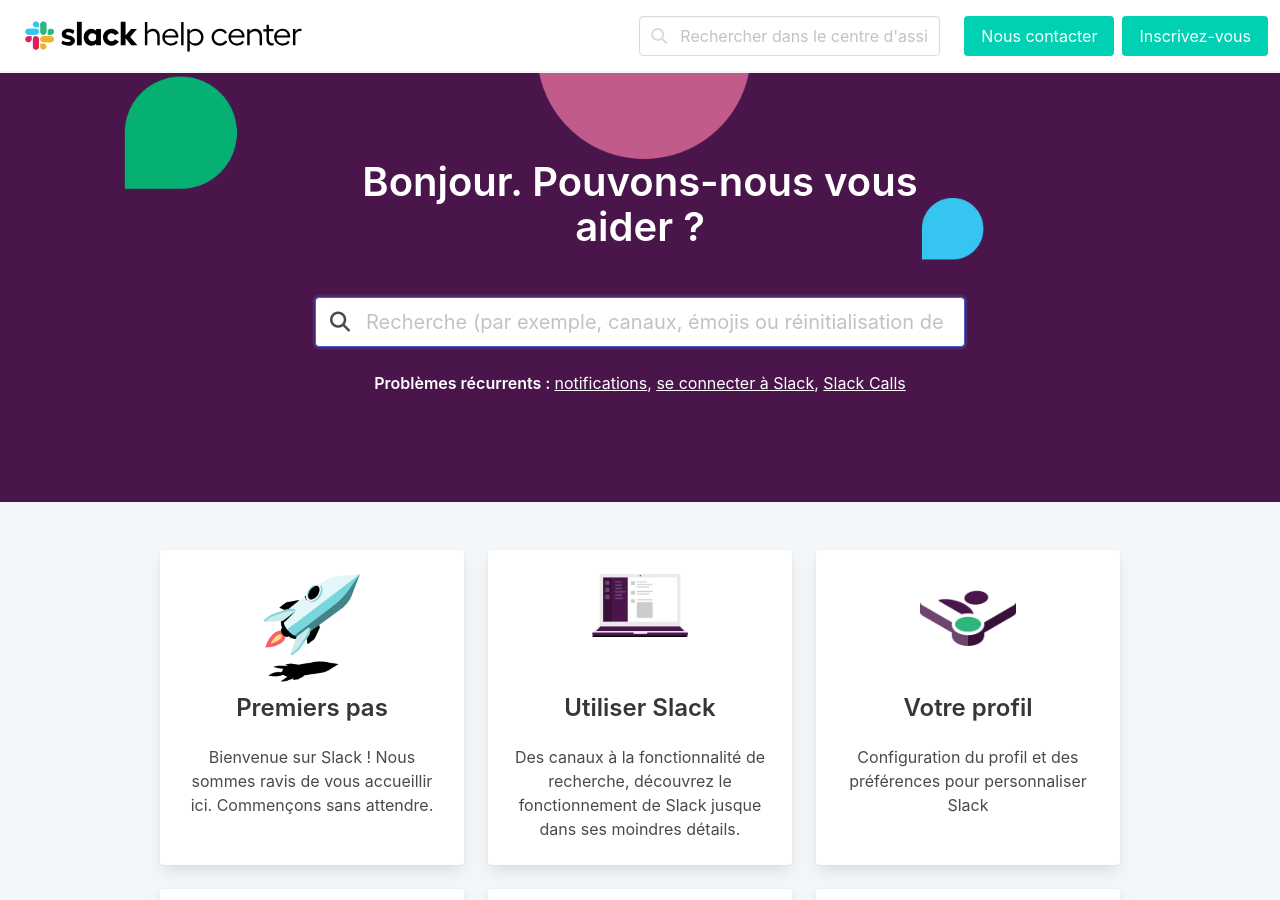
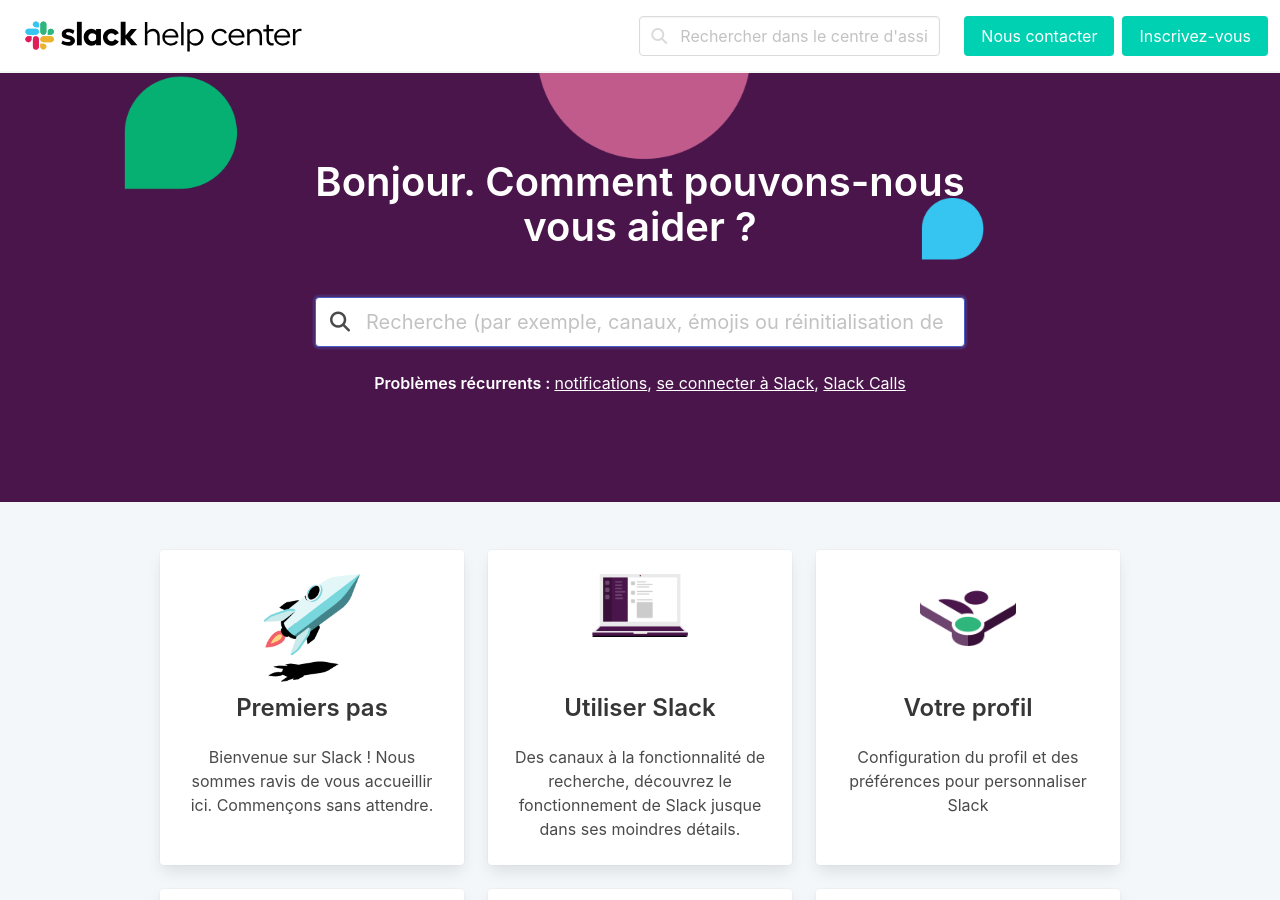
Before and after one commit to alexandrediasdasilva/bulma-jekyll-doc-sites, a Jekyll site: the page built from index.html, in a window 1280 px wide and 900 px high. Built offline with Jekyll 4.4.1, drawn with Linux system fonts in a browser that asks for light colours; nearby versions of some CDN libraries.

Commit message:
Updated 'index.html' via CloudCannon

```diff
--- a/index.html
+++ b/index.html
@@ -2,6 +2,7 @@
 layout: home
 title: Centre d'assistance Slack
 ---
+
 {% assign collections_list = site.collections | sort: 'order' %}
 
 <script>
@@ -13,7 +14,9 @@
 <section class="hero is-primary is-halfheight">
   <div class="hero-body">
     <div class="container has-text-centered">
-      <h2 class="title is-2 editable">Bonjour. Pouvons-nous vous aider&nbsp;?</h2>
+      <h2 class="title is-2 editable">
+          Bonjour. Comment pouvons-nous vous aider ?
+      </h2>
       {% include large-search-box.html %}
       <p>
         <span class="has-text-weight-semibold">Problèmes récurrents : </span>
@@ -34,7 +37,7 @@
               <div class="level">
                 <div class="level-item">
                   <figure class="image is-96x96">
-                    <img src="/assets/{{ collection.image }}" alt="">
+                    <img src="/assets/{{ collection.image }}" alt="" />
                   </figure>
                 </div>
               </div>
```
